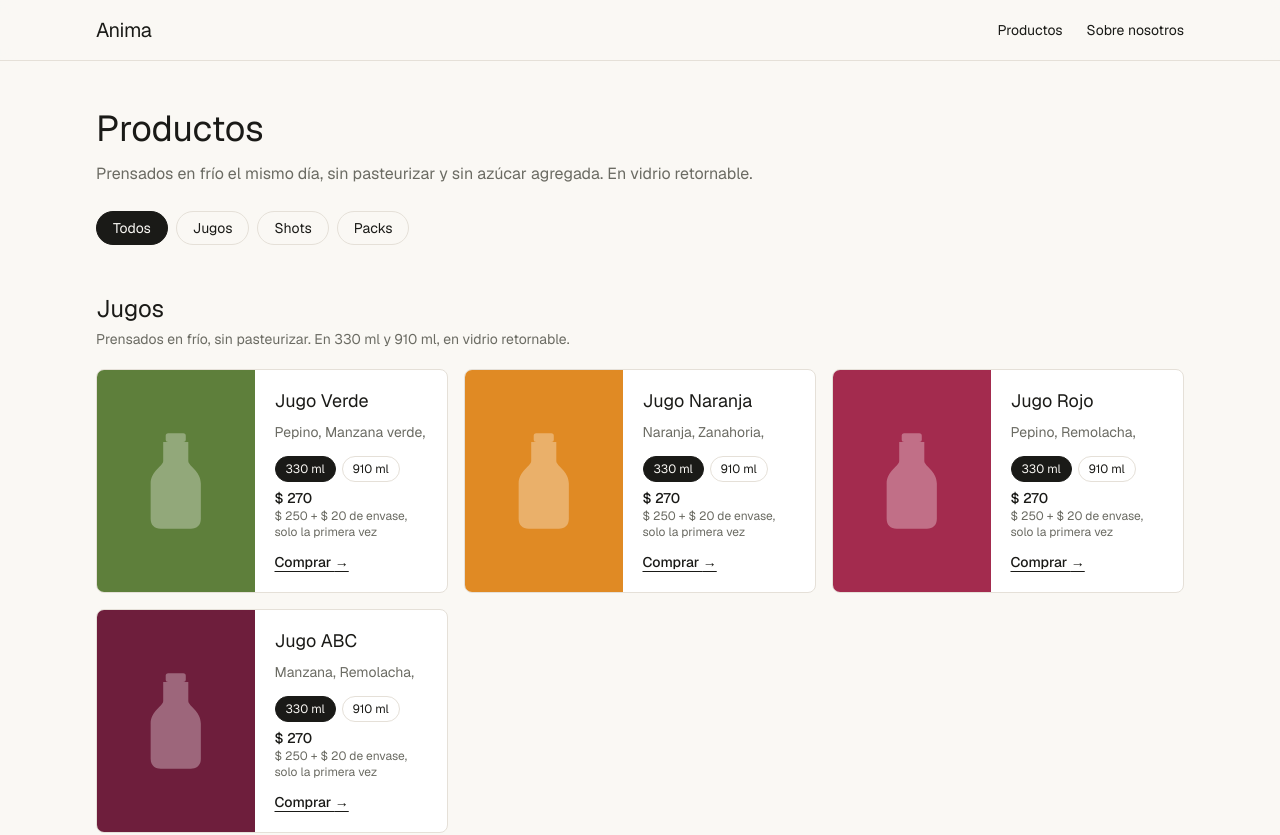
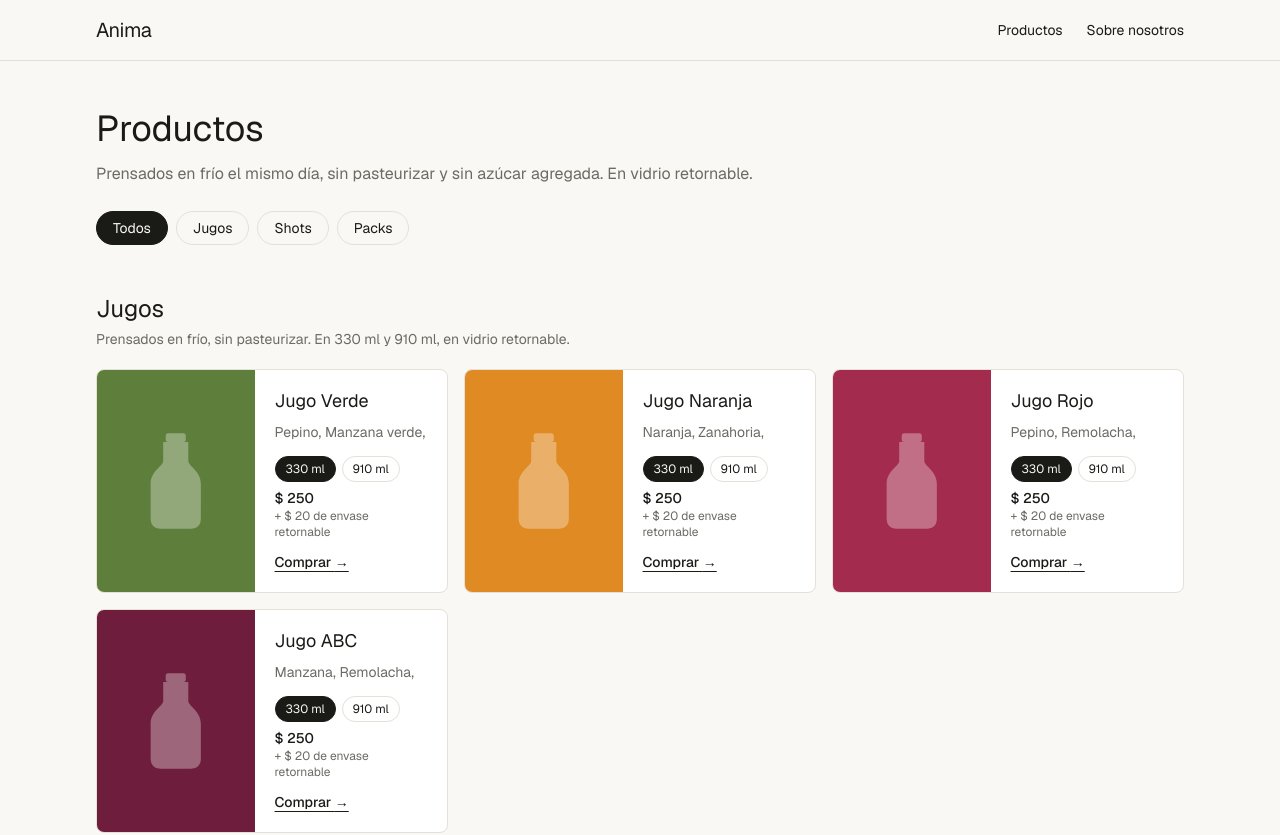
Before and after one commit to Felipebaz/mbs-proyecto-final, a Next.js app: page /productos in a window 1280 px wide. Shown: the top 835 px of the page. Built offline with nearby package versions, Linux system fonts and the light colour scheme.

Commit message:
feat: update Precio component to clarify pricing structure and improve customer transparency

```diff
--- a/components/producto/Precio.tsx
+++ b/components/producto/Precio.tsx
@@ -1,5 +1,5 @@
 import { formatPrecio } from "@/lib/format";
-import { precioTotal, type Variante } from "@/types/producto";
+import { type Variante } from "@/types/producto";
 
 interface PrecioProps {
   variante: Variante;
@@ -12,24 +12,31 @@ interface PrecioProps {
 /**
  * Precio con el envase desglosado.
  *
- * Arriba va lo que se paga (contenido + envase) porque es el número con el que
- * el cliente decide. Abajo, en chico, de dónde sale. Mostrar solo $250 y
- * cobrar $270 en la puerta es la forma más barata de perder un cliente.
+ * Arriba va el precio del jugo. Abajo, el envase.
  *
- * "solo la primera vez": el envase se cancela devolviendo la botella, uno a
- * uno. La cuenta la hace lib/carrito/envases.ts; acá solo se anticipa, porque
- * en la card todavía no se sabe cuántas botellas trae el cliente.
+ * [decisión] El envase NO se suma al número grande porque no es un precio
+ * recurrente: se paga la primera vez y después se cancela devolviendo la
+ * botella, uno a uno. El cliente que vuelve paga exactamente el número de
+ * arriba. La cuenta la hace lib/carrito/envases.ts.
+ *
+ * [decisión] "envase retornable" y no "envase" a secas: la palabra sola dice
+ * que se recupera, que es un pilar de la marca. El monto va explícito para
+ * que el total de la primera compra no sorprenda en la puerta.
+ *
+ * La contra asumida: en la primera compra el total del carrito va a ser mayor
+ * que la suma de los números grandes. Por eso el carrito TIENE que mostrar el
+ * envase como línea aparte y visible — si aparece recién en la puerta, la
+ * decisión de acá arriba se convierte en una sorpresa desagradable.
  */
 export function Precio({ variante, desde = false, tamano = "sm" }: PrecioProps) {
   return (
     <div>
       <p className={tamano === "lg" ? "text-2xl font-medium" : "text-sm font-medium"}>
         {desde ? <span className="font-normal text-muted">desde </span> : null}
-        {formatPrecio(precioTotal(variante))}
+        {formatPrecio(variante.precio)}
       </p>
       <p className="text-xs text-muted">
-        {formatPrecio(variante.precio)} + {formatPrecio(variante.envase)} de
-        envase, solo la primera vez
+        + {formatPrecio(variante.envase)} de envase retornable
       </p>
     </div>
   );
```
